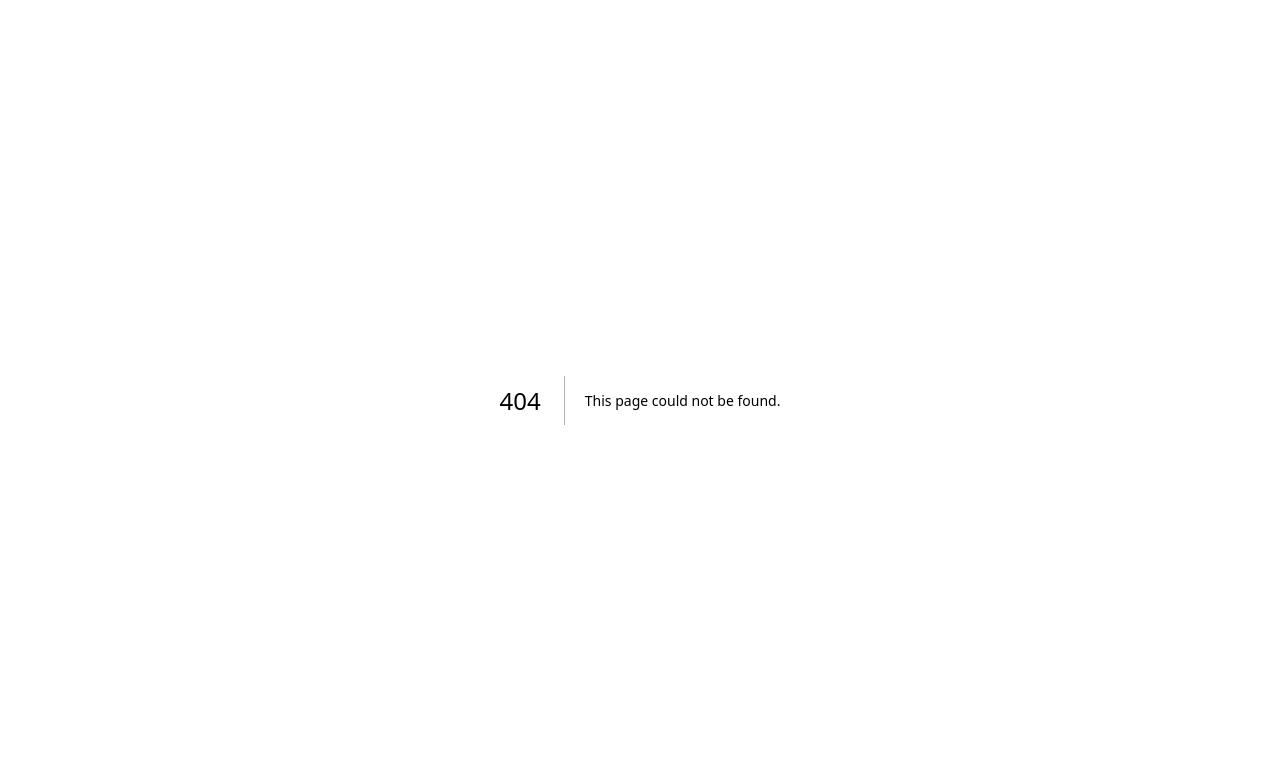
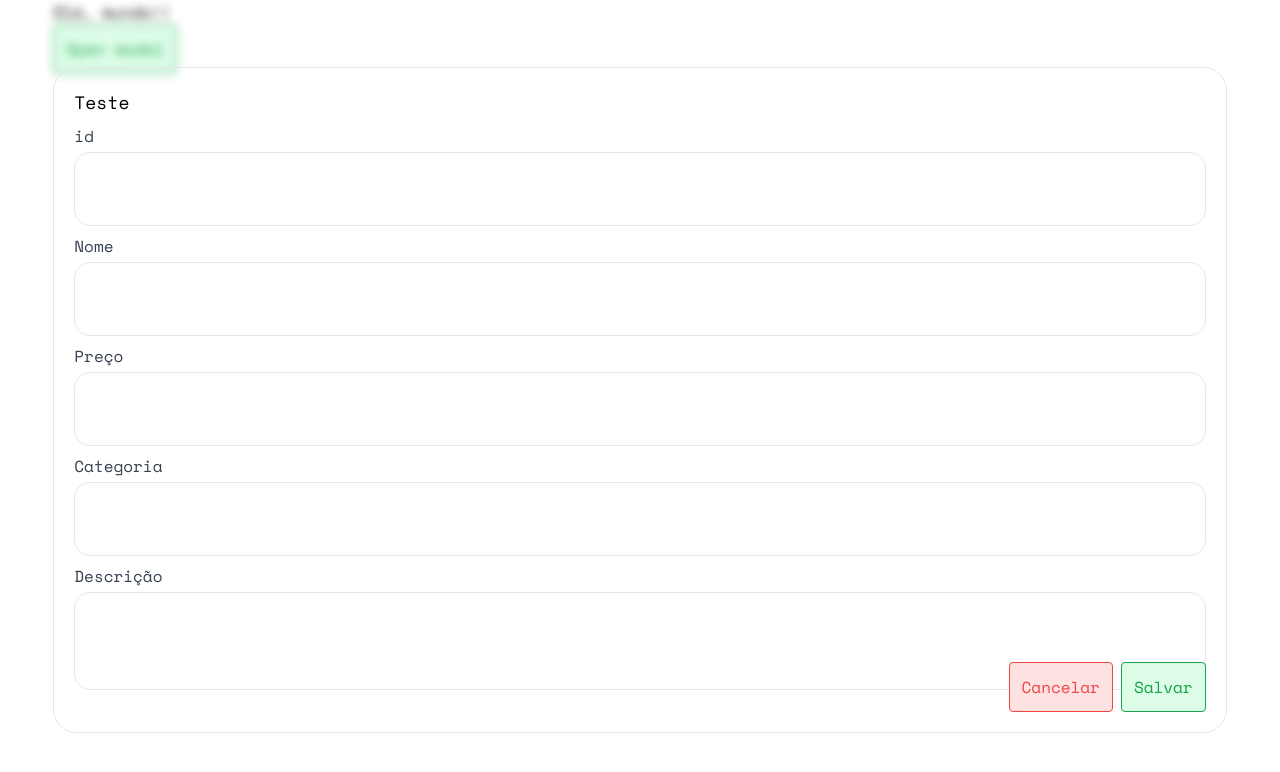
Before and after one commit to devHonorio/crud, a Next.js app: page /products in a window 1280 px wide. Before the commit this address had no page. Shown: the top 772 px of the page. Built offline with nearby package versions, Linux system fonts and the light colour scheme.

Commit message:
Cria inputs modal

```diff
--- /dev/null
+++ b/app/products/page.tsx
@@ -0,0 +1,40 @@
+'use client'
+
+import Input from '@/components/Input'
+import Layout from '@/components/Layout'
+import Modal from '@/components/Modal'
+import {
+  SmodalButton,
+  SmodalFooter,
+  SmodalTitle,
+} from '@/components/Modal/styles'
+import Textarea from '@/components/Textarea'
+import { useState } from 'react'
+
+export default function Products() {
+  const [isOpen, setIsOpen] = useState(true)
+
+  return (
+    <Layout>
+      <h1>Olá, mundo!!</h1>
+
+      <SmodalButton onClick={() => setIsOpen(true)}>Open modal</SmodalButton>
+      <Modal isOpen={isOpen}>
+        <SmodalTitle>Teste</SmodalTitle>
+
+        <Input label="id" />
+        <Input label="Nome" />
+        <Input label="Preço" type="number" />
+        <Input label="Categoria" />
+        <Textarea label="Descrição" />
+
+        <SmodalFooter>
+          <SmodalButton data-close onClick={() => setIsOpen(false)}>
+            Cancelar
+          </SmodalButton>
+          <SmodalButton>Salvar</SmodalButton>
+        </SmodalFooter>
+      </Modal>
+    </Layout>
+  )
+}
--- /dev/null
+++ b/components/Input/index.tsx
@@ -0,0 +1,27 @@
+'use client'
+
+import { forwardRef, useId } from 'react'
+import { Scontainer, Sinput, Slabel } from './styles'
+
+interface InputInterface {
+  label: string
+  placehoalder?: string
+  type?: 'text' | 'time' | 'url' | 'tel' | 'number' | 'email'
+}
+
+const Input = forwardRef<HTMLInputElement, InputInterface>(function Input_(
+  { label, placehoalder = '', type = 'text' },
+  ref,
+) {
+  const id = useId()
+
+  return (
+    <Scontainer>
+      <Slabel htmlFor={id}>{label}</Slabel>
+
+      <Sinput id={id} type={type} placeholder={placehoalder} ref={ref} />
+    </Scontainer>
+  )
+})
+
+export default Input
--- /dev/null
+++ b/components/Input/styles.ts
@@ -0,0 +1,19 @@
+import tw from 'tailwind-styled-components'
+
+export const Scontainer = tw.div`
+flex
+flex-col
+gap-1
+`
+export const Slabel = tw.label`
+mt-2
+text-gray-700
+cursor-pointer
+`
+
+export const Sinput = tw.input`
+border
+rounded-2xl
+px-5
+py-6
+`
--- /dev/null
+++ b/components/Layout/index.tsx
@@ -0,0 +1,5 @@
+import { Swrap } from './styles'
+
+export default function Layout({ children }: { children: React.ReactNode }) {
+  return <Swrap>{children}</Swrap>
+}
--- /dev/null
+++ b/components/Layout/styles.ts
@@ -0,0 +1,6 @@
+import tw from 'tailwind-styled-components'
+
+export const Swrap = tw.div`
+w-11/12
+mx-auto
+`
--- /dev/null
+++ b/components/Modal/index.tsx
@@ -0,0 +1,15 @@
+import { Sbackground, Scontainer } from './styles'
+
+export default function Modal({
+  children,
+  isOpen = true,
+}: {
+  children: React.ReactNode
+  isOpen?: boolean
+}) {
+  return (
+    <Sbackground data-isopen={isOpen}>
+      <Scontainer>{children}</Scontainer>
+    </Sbackground>
+  )
+}
--- /dev/null
+++ b/components/Modal/styles.ts
@@ -0,0 +1,50 @@
+import tw from 'tailwind-styled-components'
+
+export const Sbackground = tw.div`
+fixed
+top-0
+bottom-0
+left-0
+right-0
+data-[isopen=true]:flex
+hidden
+justify-center
+items-center
+backdrop-blur-sm
+`
+
+export const Scontainer = tw.div`
+h-5/6
+w-11/12
+border
+rounded-3xl
+p-5
+relative
+`
+export const SmodalTitle = tw.h1`
+text-lg
+font-medium
+`
+
+export const SmodalFooter = tw.div`
+flex
+justify-end
+p-5
+absolute
+bottom-0
+left-0
+right-0
+gap-2
+`
+
+export const SmodalButton = tw.button`
+data-[close=true]:border-red-500
+data-[close=true]:bg-red-100
+data-[close=true]:text-red-500
+border-green-600
+bg-green-100
+text-green-600
+border
+p-3
+rounded
+`
--- /dev/null
+++ b/components/Textarea/index.tsx
@@ -0,0 +1,24 @@
+import { forwardRef, useId } from 'react'
+import { Scontainer, Slabel } from '../Input/styles'
+import { Stextarea } from './styles'
+
+interface TextareaInterface {
+  label: string
+  placehoalder?: string
+}
+
+const Textarea = forwardRef<HTMLTextAreaElement, TextareaInterface>(
+  function Textarea_({ label, placehoalder = '' }, ref) {
+    const id = useId()
+
+    return (
+      <Scontainer>
+        <Slabel htmlFor={id}>{label}</Slabel>
+
+        <Stextarea id={id} placeholder={placehoalder} ref={ref} />
+      </Scontainer>
+    )
+  },
+)
+
+export default Textarea
--- /dev/null
+++ b/components/Textarea/styles.ts
@@ -0,0 +1,8 @@
+import tw from 'tailwind-styled-components'
+
+export const Stextarea = tw.textarea`
+border
+rounded-2xl
+px-5
+py-6
+`
--- /dev/null
+++ b/db.json
@@ -0,0 +1,3 @@
+{
+  "products": [{ "teste": 200 }]
+}
--- a/package.json
+++ b/package.json
@@ -6,9 +6,11 @@
     "dev": "next dev",
     "build": "next build",
     "start": "next start",
-    "lint:fix": "prettier . --write"
+    "lint:fix": "prettier . --write",
+    "server": "json-server --watch db.json --port 3001"
   },
   "dependencies": {
+    "axios": "^1.6.2",
     "next": "14.0.4",
     "react": "^18",
     "react-dom": "^18"
@@ -24,6 +26,7 @@
     "eslint-config-next": "14.0.4",
     "eslint-plugin-react": "^7.33.2",
     "eslint-plugin-react-hooks": "^4.6.0",
+    "json-server": "^0.17.4",
     "postcss": "^8",
     "prettier": "3.1.1",
     "tailwind-styled-components": "^2.2.0",
```
Also changed, not shown: app/products/styles.ts (added), 1 other file (tests, documents, lock files or other folders).
